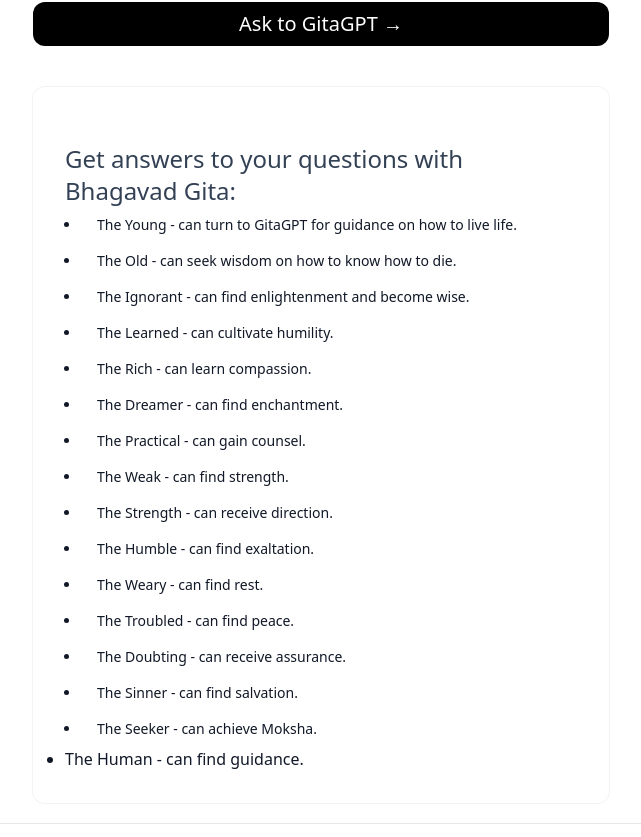
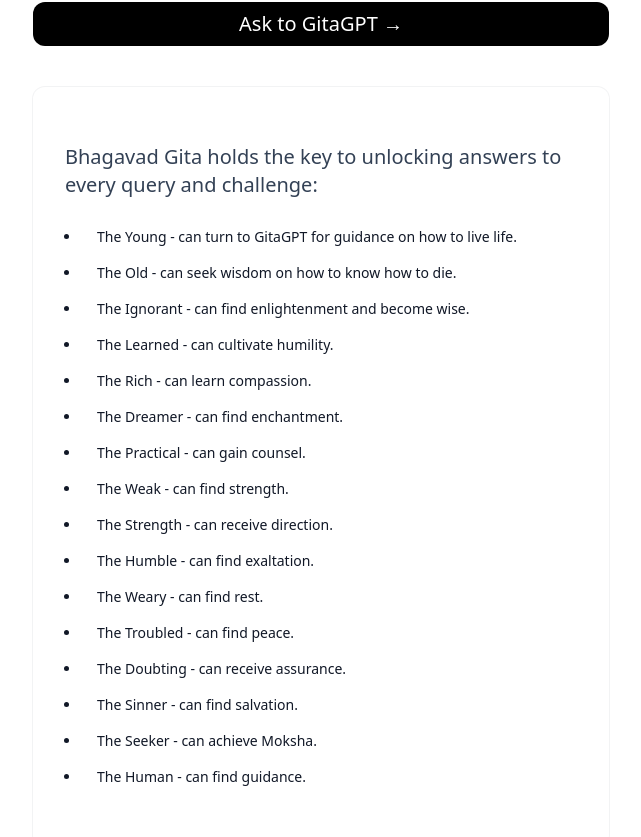
Before and after one commit to vxsahu/gitagpt, a Next.js app: page / in a window 1280 px wide. Shown: the part 396-1233 px from the top of the page, without its empty margins (319-960 px from the left). Built offline with nearby package versions, Linux system fonts and the light colour scheme.

Commit message:
Update index.tsx

```diff
--- a/pages/index.tsx
+++ b/pages/index.tsx
@@ -156,8 +156,8 @@ const Home: NextPage = () => {
           </AnimatePresence>
         </ResizablePanel>
         <div className="max-w-xl w-full whitespace-pre-line break-words rounded-xl bg-white p-8 ring-1 ring-slate-900/5">
-<h2 className="text-left mt-6 space-y-4 leading-7 text-slate-700 sm:text-2xl">Get answers to your questions with Bhagavad Gita: </h2>
-<ul className="list-disc text-left text-gray-900">
+<h2 className="text-left mt-6 space-y-4 leading-7 text-slate-700 sm:text-xl">Bhagavad Gita holds the key to unlocking answers to every query and challenge: </h2>
+<ul className="list-disc text-left text-gray-900 my-5">
 <li className="mx-4 mr-2 shrink-0 rounded-full px-4 py-2 text-sm">The Young      - can turn to GitaGPT for guidance on how to live life.</li>
 <li className="mx-4 mr-2 shrink-0 rounded-full px-4 py-2 text-sm">The Old        - can seek wisdom on how to know how to die.</li>
 <li className="mx-4 mr-2 shrink-0 rounded-full px-4 py-2 text-sm">The Ignorant   - can find enlightenment and become wise.</li>
@@ -173,7 +173,7 @@ const Home: NextPage = () => {
 <li className="mx-4 mr-2 shrink-0 rounded-full px-4 py-2 text-sm">The Doubting   - can receive assurance.</li>
 <li className="mx-4 mr-2 shrink-0 rounded-full px-4 py-2 text-sm">The Sinner     - can find salvation.</li>
 <li className="mx-4 mr-2 shrink-0 rounded-full px-4 py-2 text-sm">The Seeker     - can achieve Moksha.</li>
-            <li>The Human      - can find guidance.</li></ul>        </div>
+<li className="mx-4 mr-2 shrink-0 rounded-full px-4 py-2 text-sm">The Human      - can find guidance.</li></ul>        </div>
       </main>
       <Footer />
     </div>
```
